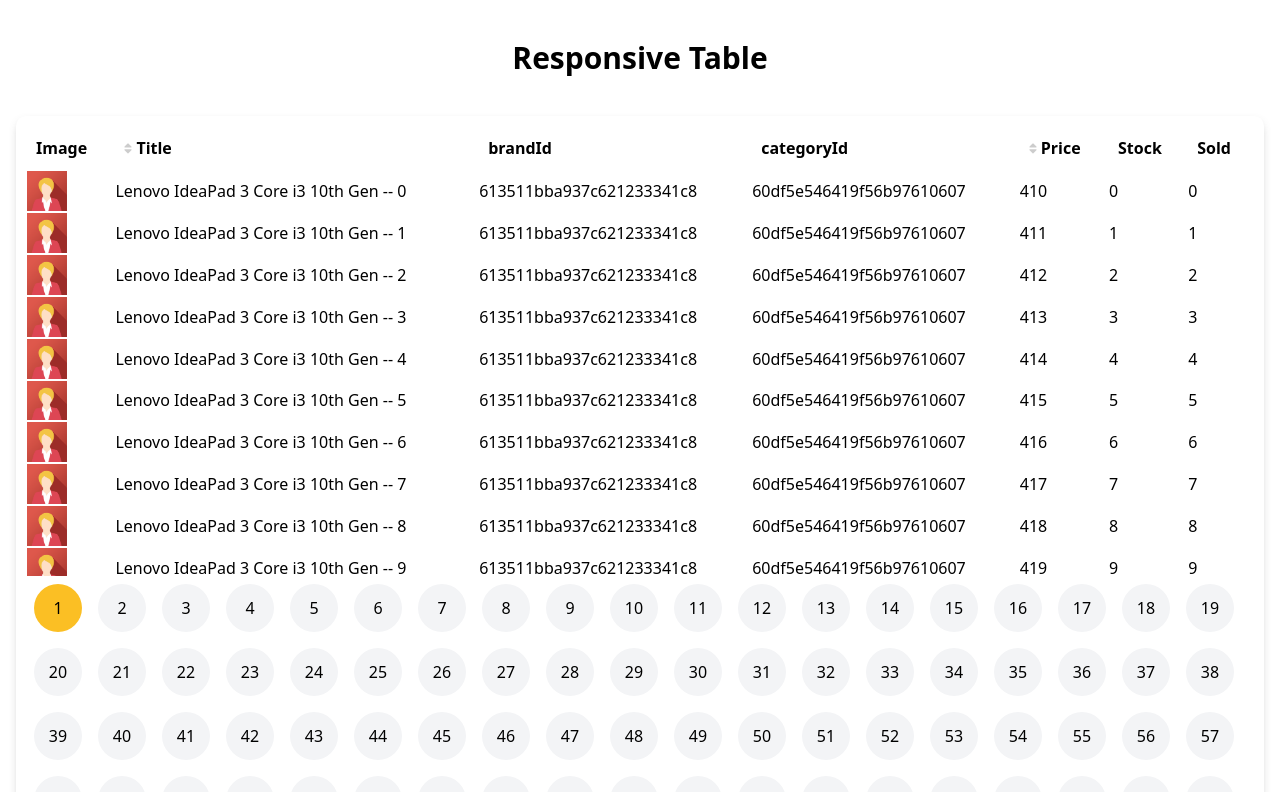
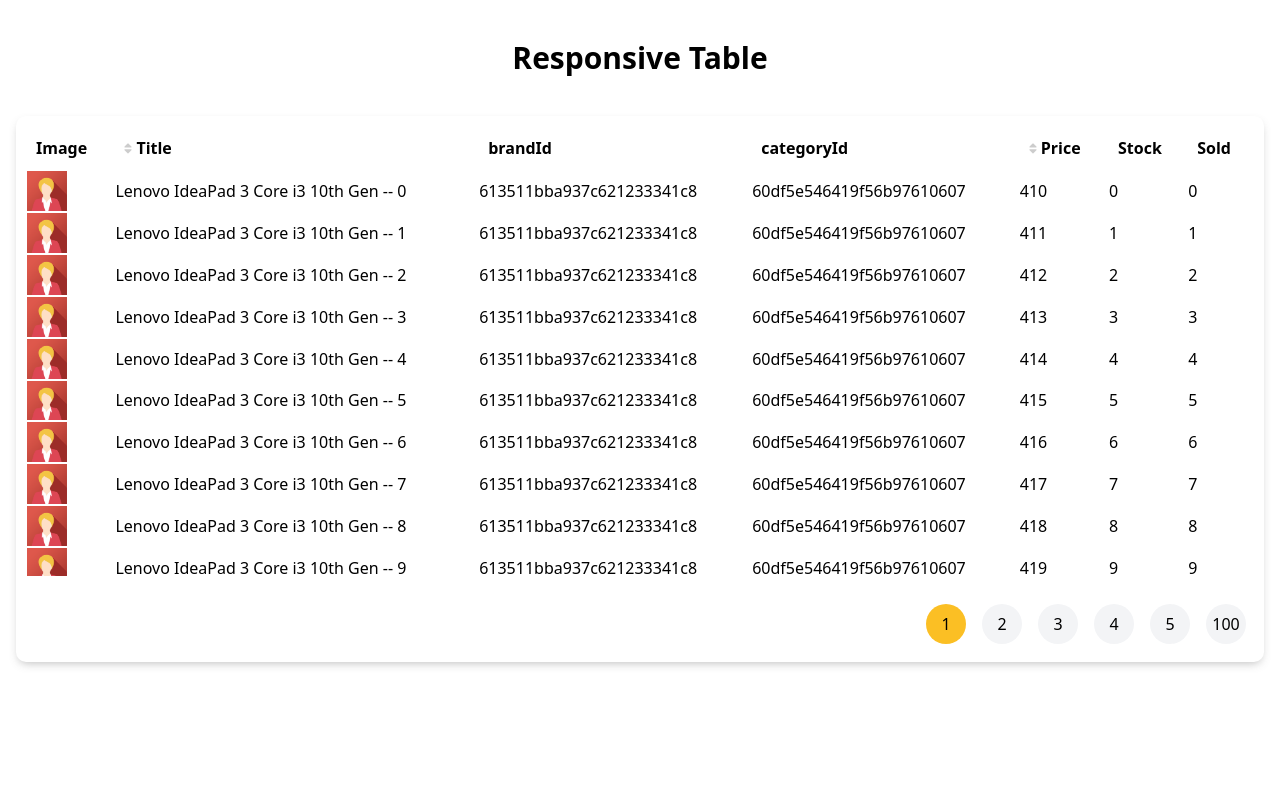
Before and after one commit to rasel-mahmud-dev/react-responsive-table, a React (Vite) app: page / in a window 1280 px wide. Shown: the top 792 px of the page. Built offline with nearby package versions, Linux system fonts and the light colour scheme.

Commit message:
pagination page skiping number problem

```diff
--- a/src/table/Table.tsx
+++ b/src/table/Table.tsx
@@ -46,12 +46,13 @@
         sortedField: "",
         currentPage: 1,
         pageSize: 100,
+        pages: [],
     });
 
     useEffect(() => {
         setState((prevState) => {
             let list = dataSource;
-
+            let pages: any = [];
             if (pagination) {
                 list = sliceForPaginate(
                     {
@@ -60,6 +61,7 @@
                     },
                     list
                 );
+                pages = getForwardPage(dataSource, pagination.pageSize, pagination.currentPage);
             }
 
             return {
@@ -67,6 +69,7 @@
                 items: dataSource,
                 paginatedItems: list,
                 order: 1,
+                pages: pages,
                 currentPage: pagination.currentPage,
                 pageSize: pagination.pageSize,
             };
@@ -81,16 +84,19 @@
     }
 
     function handleSort(compareFn: (args1: any, args2: any) => void, column: any) {
-        let list = dataSource;
+        let list: any = state.items;
         if (state.order) {
             list = list.sort((a: any, b: any) => compareFn(a[column.dataIndex], b[column.dataIndex]));
         } else {
             list = list.sort((a: any, b: any) => compareFn(b[column.dataIndex], a[column.dataIndex]));
         }
 
+        let paginatedItems = sliceForPaginate(state, state.items);
+
         setState((prevState) => ({
             ...prevState,
             items: list,
+            paginatedItems,
             sortedField: column.dataIndex,
             order: prevState.order ? 0 : 1,
         }));
@@ -109,11 +115,39 @@
             state.items
         );
 
-        setState((prevState) => ({
-            ...prevState,
-            currentPage: pageNumber,
-            paginatedItems: list,
-        }));
+        setState((prevState: any) => {
+            let isZero = pageNumber % 5;
+            let pages: number[] = prevState.pages;
+            let allPages = prevState.items.slice(0, prevState.items.length / prevState.pageSize);
+
+            if (isZero === 0) {
+                pages = [];
+                pages.push(pageNumber - 1);
+                for (let i = 0; i <= 5; i++) {
+                    pages.push(pageNumber + i);
+                }
+                pages.push(allPages.length);
+            } else if (pageNumber === pages[0]) {
+                pages = pages.map((item) => item - 1);
+            }
+
+            return {
+                ...prevState,
+                pages,
+                currentPage: pageNumber,
+                paginatedItems: list,
+            };
+        });
+    }
+
+    function getForwardPage(items: any, pageSize: number, currentPage: number) {
+        let allPage: number[] = [];
+        let pages = items.slice(0, items.length / pageSize);
+        for (let i = 0; i < 5; i++) {
+            allPage.push(i + 1);
+        }
+        allPage.push(pages.length);
+        return allPage;
     }
 
     return (
@@ -138,15 +172,15 @@
                 </table>
             </div>
 
-            <div className="flex items-center flex-wrap ">
-                {state.items.slice(0, state.items.length / state.pageSize).map((_, index) => (
+            <div className="flex items-center flex-wrap mt-5 justify-end ">
+                {state.pages.map((pageNumber) => (
                     <div
-                        className={`bg-gray-100 rounded-full font-medium m-2 w-12 h-12 flex justify-center text-center items-center cursor-pointer ${
-                            state.currentPage === index + 1 ? "!bg-amber-400" : ""
+                        className={`bg-gray-100 rounded-full font-medium m-2 w-10 h-10 flex justify-center text-center items-center cursor-pointer ${
+                            state.currentPage === pageNumber ? "!bg-amber-400" : ""
                         }`}
-                        onClick={() => handleSelectPage(index + 1)}
+                        onClick={() => handleSelectPage(pageNumber)}
                     >
-                        <button>{index + 1}</button>
+                        <button>{pageNumber}</button>
                     </div>
                 ))}
             </div>
```
